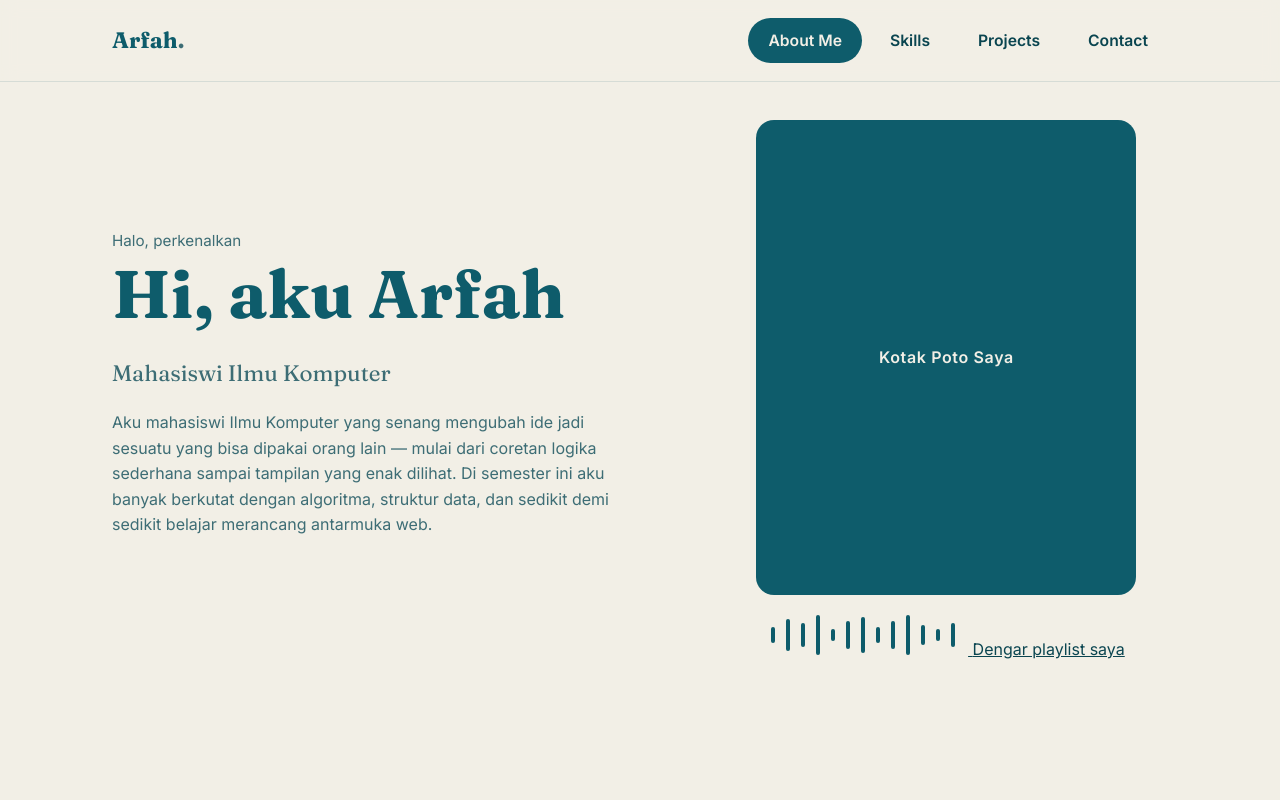
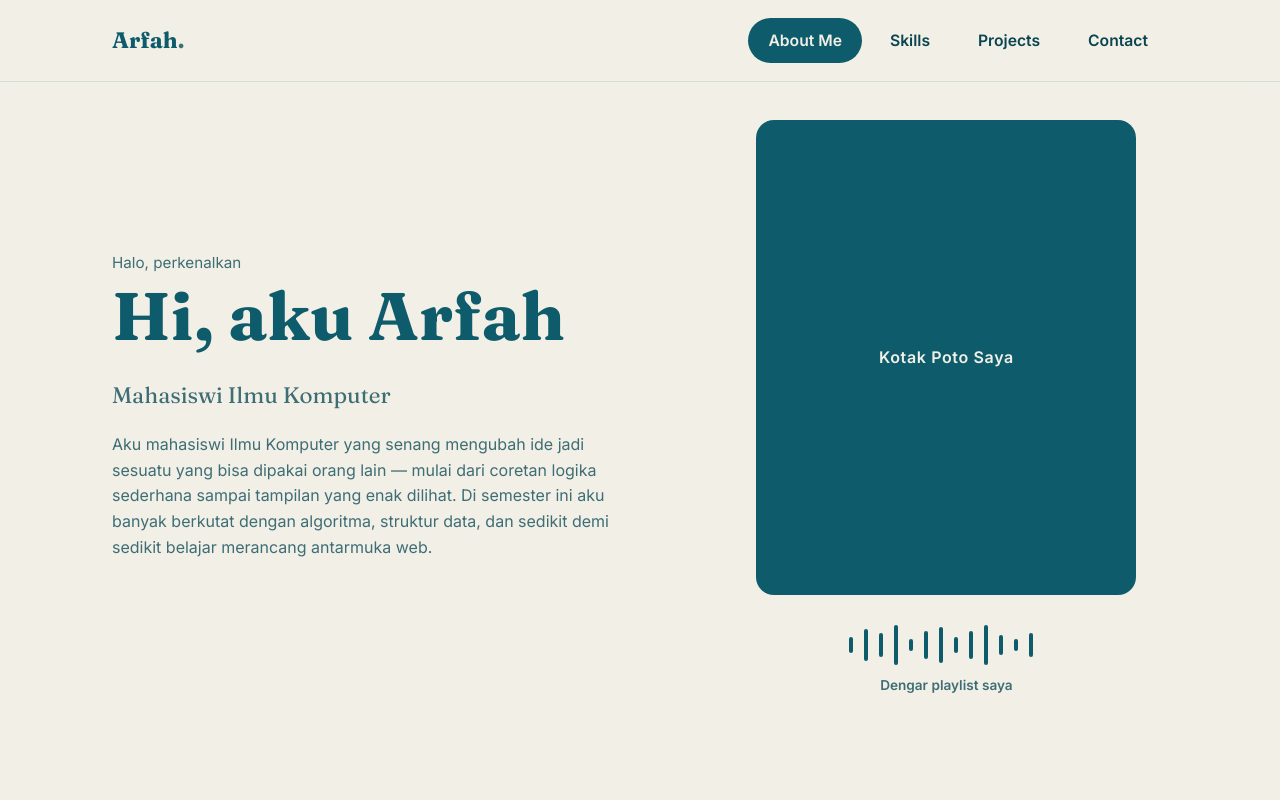
Before and after one commit to arfah-code/portofolio_guweh, a plain HTML site: page index (2).html in a window 1280 px wide. Shown: the top 800 px of the page. Drawn offline with Linux system fonts and the light colour scheme.

Commit message:
Update style.css

```diff
--- a/style.css
+++ b/style.css
@@ -203,10 +203,33 @@ a { color: inherit; }
   padding: 20px;
 }
 
+.waveform-link {
+  display: inline-flex;
+  flex-direction: column;
+  align-items: center;
+  gap: 10px;
+  text-decoration: none;
+  color: var(--ink);
+  padding: 10px 18px;
+  border-radius: 999px;
+  transition: background 0.2s ease, transform 0.15s ease;
+}
+
+.waveform-link:hover {
+  background: rgba(14, 92, 107, 0.08);
+  transform: translateY(-2px);
+}
+
 .waveform {
   width: 200px;
   height: 40px;
   color: var(--ink);
+}
+
+.waveform-link__label {
+  font-size: 0.85rem;
+  font-weight: 600;
+  color: var(--ink-soft);
 }
 
 /* ===== Skills ===== */
@@ -250,6 +273,8 @@ a { color: inherit; }
 }
 
 .project-card {
+  grid-column: span 1;
+  max-width: 380px;
   background: var(--paper);
   border: 1px solid rgba(14, 92, 107, 0.15);
   border-radius: var(--radius);
```
